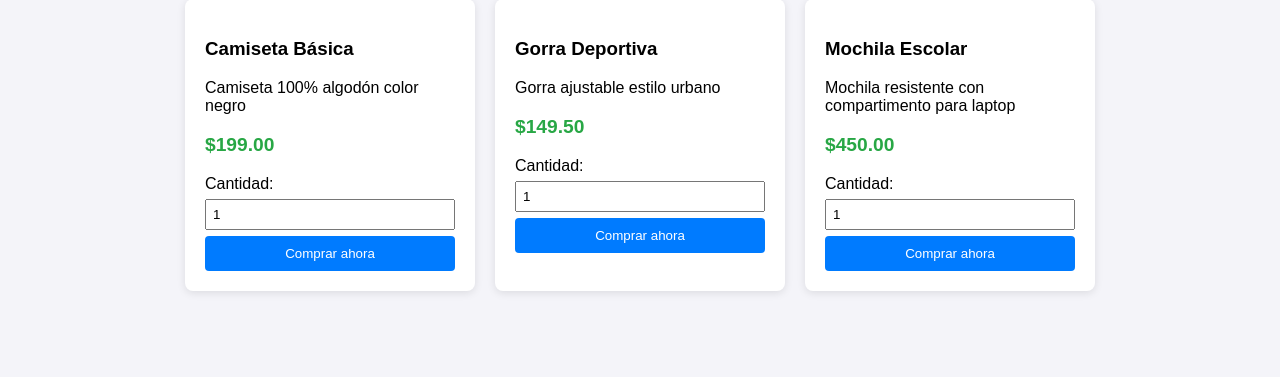
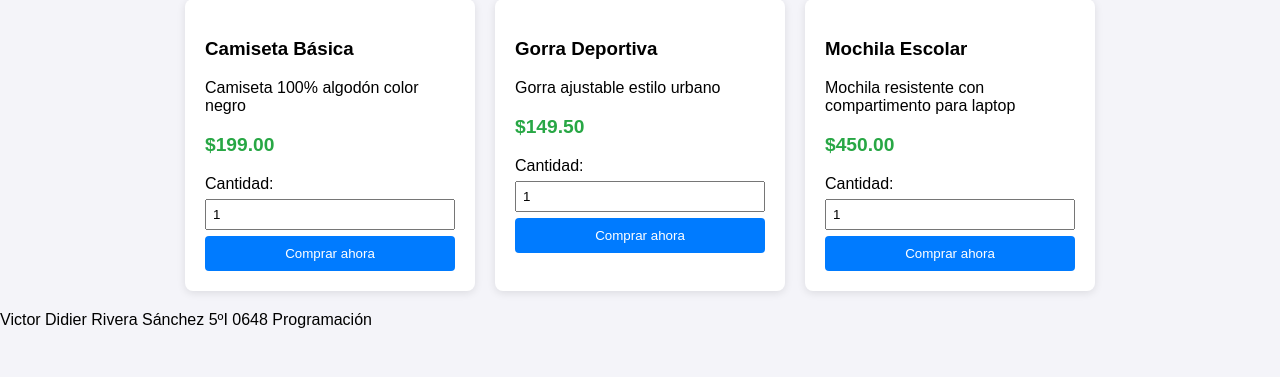
Before and after one commit to RiveraDidier0648/Examen-2do-parcial-2do-grupo, a PHP site: page /tienda.php in a window 1280 px wide. Shown: the part 157-534 px from the top of the page. Run offline with PHP 8.4, Linux system fonts and the light colour scheme; a user stored in the database is signed in; data comes from the database, SQL or seed files in the repository.

Commit message:
Update tienda.php

```diff
--- a/tienda.php
+++ b/tienda.php
@@ -63,6 +63,8 @@ $resultado = $conn->query("SELECT * FROM productos");
         <?php endwhile; ?>
     </div>
 
+<fotter>  Victor Didier Rivera Sánchez     5ºI    0648    Programación </fotter>
+
 </body>
 </html>
 <?php $conn->close(); ?>
```
